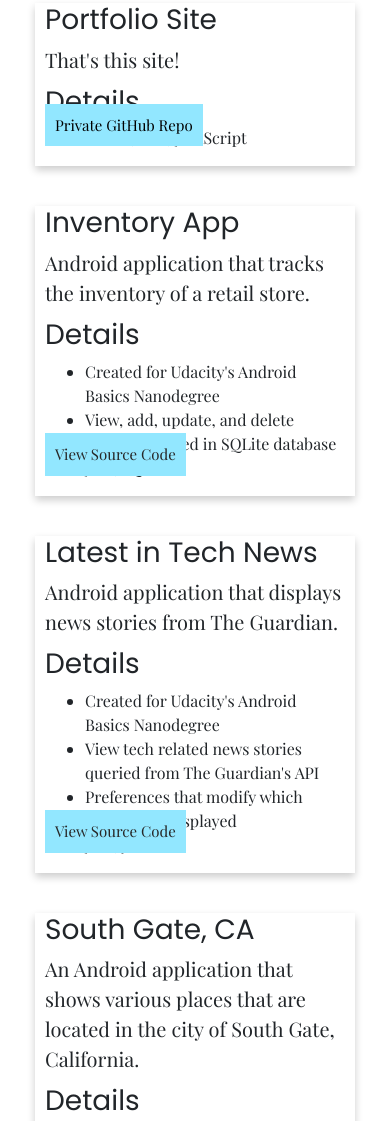
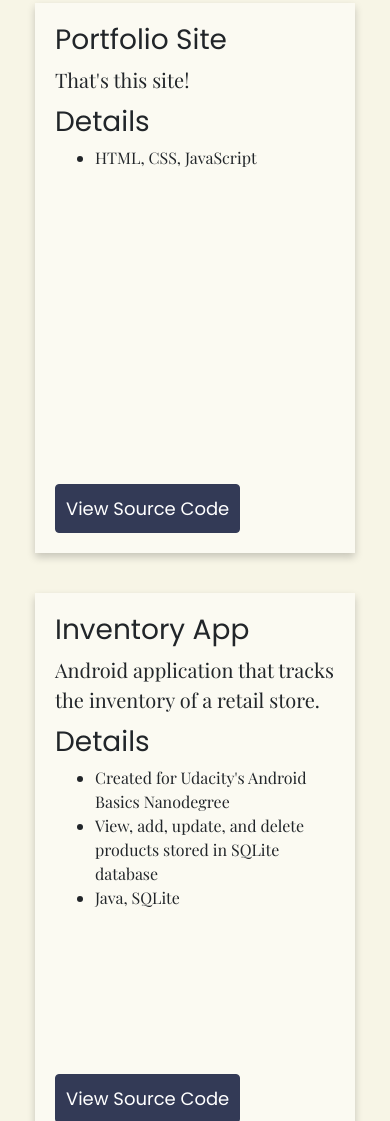
Before and after one commit to alejandra-gonzalez/alejandra-gonzalez.github.io, a plain HTML site: page index.html in a window 390 px wide. Shown: the part 1816-2937 px from the top of the page. Drawn offline with nearby package versions, Linux system fonts and the light colour scheme.

Commit message:
refactor project buttons

```diff
--- a/CSS/styles.css
+++ b/CSS/styles.css
@@ -51,11 +51,8 @@ a:hover {
 }
 
 @media(max-width: 510px){
-    #project-container {
-        flex-direction: column;
-    }
-
     .project-card {
+        padding: 20px 10px 10px 10px;
         height: 550px;
     }
 
@@ -96,20 +93,6 @@ h3 img {
     box-shadow: 0 8px 16px 0 rgba(0,0,0,0.2);
 }
 
-.details-button {
-    background-color: rgb(146, 231, 255);
-    border: none;
-    padding: 10px;
-    text-align: center;
-    font-size: 15px;
-}
-
-.details-button a {
-    color: #272727;
-    text-decoration: none;
-    cursor: pointer;
-}
-
 .buttons-container {
     position: absolute;
     bottom: 0px;
@@ -146,7 +129,7 @@ footer {
     font-family: 'Playfair Display', serif;
 }
 
-#content h1, #content h2, h3, #home .btn a {
+#content h1, #content h2, h3, .btn a, .buttons-container .btn {
     font-family: 'Poppins', sans-serif;
 }
 
@@ -158,7 +141,7 @@ footer {
     padding: 60px 25px 0px 25px;
 }
 
-.navbar-color, #home .btn {
+.navbar-color, #home .btn, .buttons-container .btn {
     background-color: #333A56;
 }
 
@@ -178,17 +161,32 @@ footer {
     padding: 6px 11px;
     margin-top: 10px;
     margin-bottom: 10px;
+}
+
+#home .btn, .buttons-container .btn {
     border: 1px #333A56 solid;
 }
 
-#home .btn:hover {
+.btn:hover {
     background-color: #52658f;
     border: 1px #52658f solid;
     box-shadow: 0 8px 16px 0 rgba(0,0,0,0.2);
 }
 
-#home .btn a {
+#home .btn a, .buttons-container .btn a{
     color: white;
     font-size: 18px;
     text-decoration: none;
 }
+
+.buttons-container .btn {
+    border: 1px #333A56 solid;
+    padding: 10px;
+    text-align: center;
+    font-size: 18px;
+    color: white;
+}
+
+#projects {
+    background-color: #F7F5E6;
+}
--- a/index.html
+++ b/index.html
@@ -51,8 +51,8 @@
             <h1>Hi, I'm Alejandra!</h1>
             I'm a California-based computer science graduate with an interest in full stack web development and Android development.
             <br><br>
-            <button class="btn btn-primary home-buttons"><a href="#projects">Projects</a></button>
-            <button class="btn btn-primary home-buttons"><a href="#skills">Skills & Experience</a></button>
+            <button class="btn btn-primary"><a href="#projects">Projects</a></button>
+            <button class="btn btn-primary"><a href="#skills">Skills & Experience</a></button>
         </div>
         <div id="about">
             <h1>About Me</h1>
@@ -79,7 +79,7 @@
                         <div class="project-details">
                             <h3>Details <span class="btn-close" onclick="closeProjectDetails()">&times;</span></h3><ul><li>HTML, CSS, JavaScript</li></ul>
                             <div class="buttons-container">
-                                <button class="details-button">Private GitHub Repo</button>
+                                <button class="btn"><a href="">View Source Code</a></button>
                             </div>
                         </div>
                 </div>
@@ -94,7 +94,7 @@
                             <h3>Details <span class="btn-close" onclick="closeProjectDetails()">&times;</span></h3>
                             <ul><li>Created for Udacity's Android Basics Nanodegree</li><li>View, add, update, and delete products stored in SQLite database</li><li>Java, SQLite</li></ul>
                             <div class="buttons-container">
-                                <button class="details-button"><a href="https://github.com/alejandra-gonzalez/InventoryApp">View Source Code</a></button>
+                                <button class="btn"><a href="https://github.com/alejandra-gonzalez/InventoryApp">View Source Code</a></button>
                             </div>
                         </div>
                 </div>
@@ -110,7 +110,7 @@
                             <ul><li>Created for Udacity's Android Basics Nanodegree</li><li>View tech related news stories queried from The Guardian's API</li>
                                 <li>Preferences that modify which articles are displayed</li><li>Java, JSON</li></ul>
                             <div class="buttons-container">
-                                <button class="details-button"><a href="https://github.com/alejandra-gonzalez/LatestInTechNews">View Source Code</a></button>
+                                <button class="btn"><a href="https://github.com/alejandra-gonzalez/LatestInTechNews">View Source Code</a></button>
                             </div>
                         </div>
                 </div>
@@ -126,7 +126,7 @@
                             <ul><li>Created for Udacity's Android Basics Nanodegree</li><li><strong>Note:</strong> images used are stock photos and not pictures of the actual locations.</li>
                                 <li>Navigate through the different categories by swiping from one tab to another</li><li>Java</li></ul>
                             <div class="buttons-container">
-                                <button class="details-button"><a href="https://github.com/alejandra-gonzalez/SouthGateCA">View Source Code</a></button>
+                                <button class="btn"><a href="https://github.com/alejandra-gonzalez/SouthGateCA">View Source Code</a></button>
                             </div>
                         </div>
                 </div>
@@ -142,7 +142,7 @@
                             <ul><li>Created for Udacity's Android Basics Nanodegree</li>
                                 <li>View song details by press its play button and clicking on the Now Playing button</li><li>Java</li></ul>
                             <div class="buttons-container">
-                                <button class="details-button"><a href="https://github.com/alejandra-gonzalez/EmilysMusicalBox">View Source Code</a></button>
+                                <button class="btn"><a href="https://github.com/alejandra-gonzalez/EmilysMusicalBox">View Source Code</a></button>
                             </div>
                         </div>
                 </div>
@@ -158,7 +158,7 @@
                             <ul><li>Created for Udacity's Android Basics Nanodegree</li>
                                 <li>Users can view just their score, or view their score and the correct solutions to the questions.</li><li>Java</li></ul>
                             <div class="buttons-container">
-                                <button class="details-button"><a href="https://github.com/alejandra-gonzalez/ProgrammingConceptsQuiz">View Source Code</a></button>
+                                <button class="btn"><a href="https://github.com/alejandra-gonzalez/ProgrammingConceptsQuiz">View Source Code</a></button>
                             </div>
                         </div>
                 </div>
@@ -175,8 +175,8 @@
                                     The database was to be used in an Amazon Alexa Skill, but unfortunately, the Alexa Skill was removed from the store.</li>
                                 <li>JavaScript - Node.js, Express.js, Pug.js, and MongoDB</li></ul>
                             <div class="buttons-container">
-                                <button class="details-button"><a href="https://weird-but-true.herokuapp.com">View Live</a></button>
-                                <button class="details-button"><a href="https://github.com/daniawareh/Weird-but-True-Web-Application">View Source Code</a></button>
+                                <button class="btn"><a href="https://weird-but-true.herokuapp.com">View Live</a></button>
+                                <button class="btn"><a href="https://github.com/daniawareh/Weird-but-True-Web-Application">View Source Code</a></button>
                             </div>
                         </div>
                 </div>
@@ -193,8 +193,8 @@
                                 <li>Group project for senior design course. Team of 4</li><li>JavaScript - Node.js, Express.js, Pug.js, and MongoDB</li>
                                 <li>Worked primarily on the back end</li></ul>
                             <div class="buttons-container">
-                                <button class="details-button"><a href="https://eventhopper.herokuapp.com">View Live</a></button>
-                                <button class="details-button">Private GitHub Repo</button>
+                                <button class="btn"><a href="https://eventhopper.herokuapp.com">View Live</a></button>
+                                <button class="btn">Private GitHub Repo</button>
                             </div>
                         </div>
                 </div>
```
